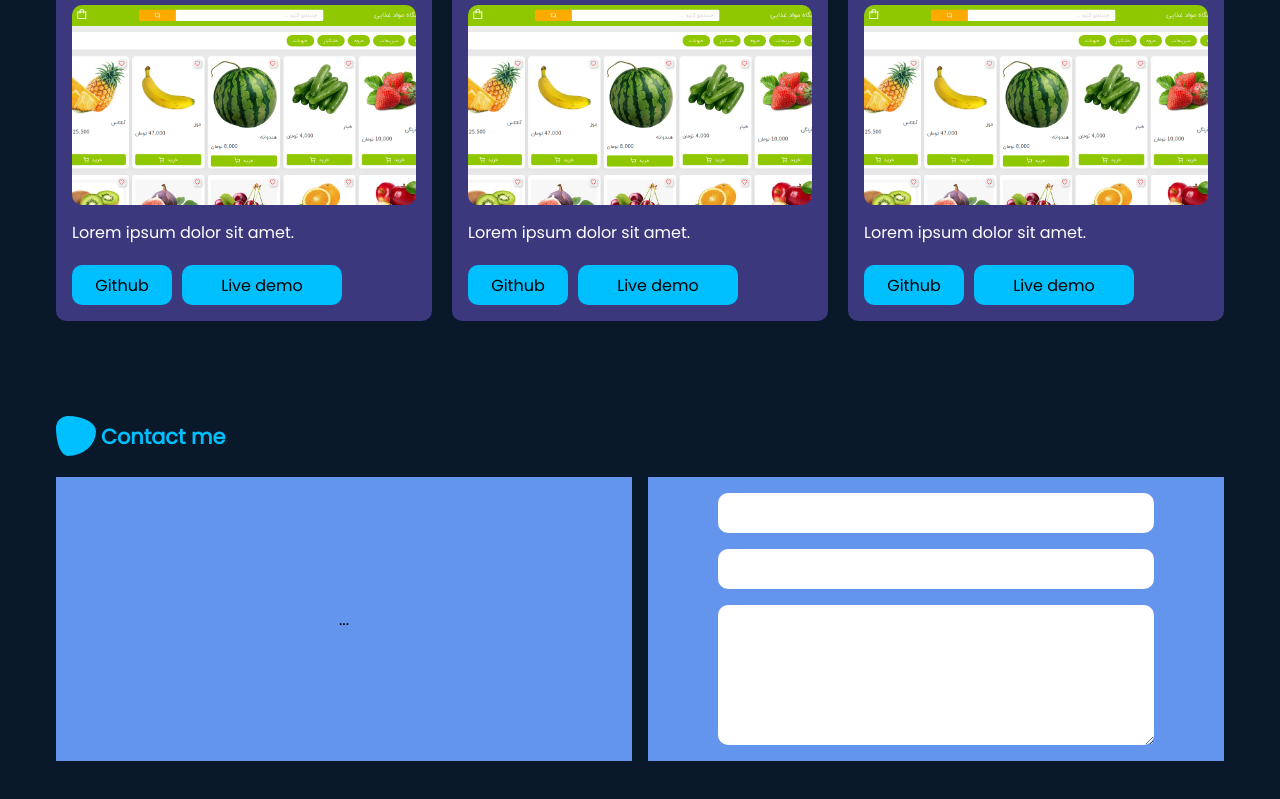
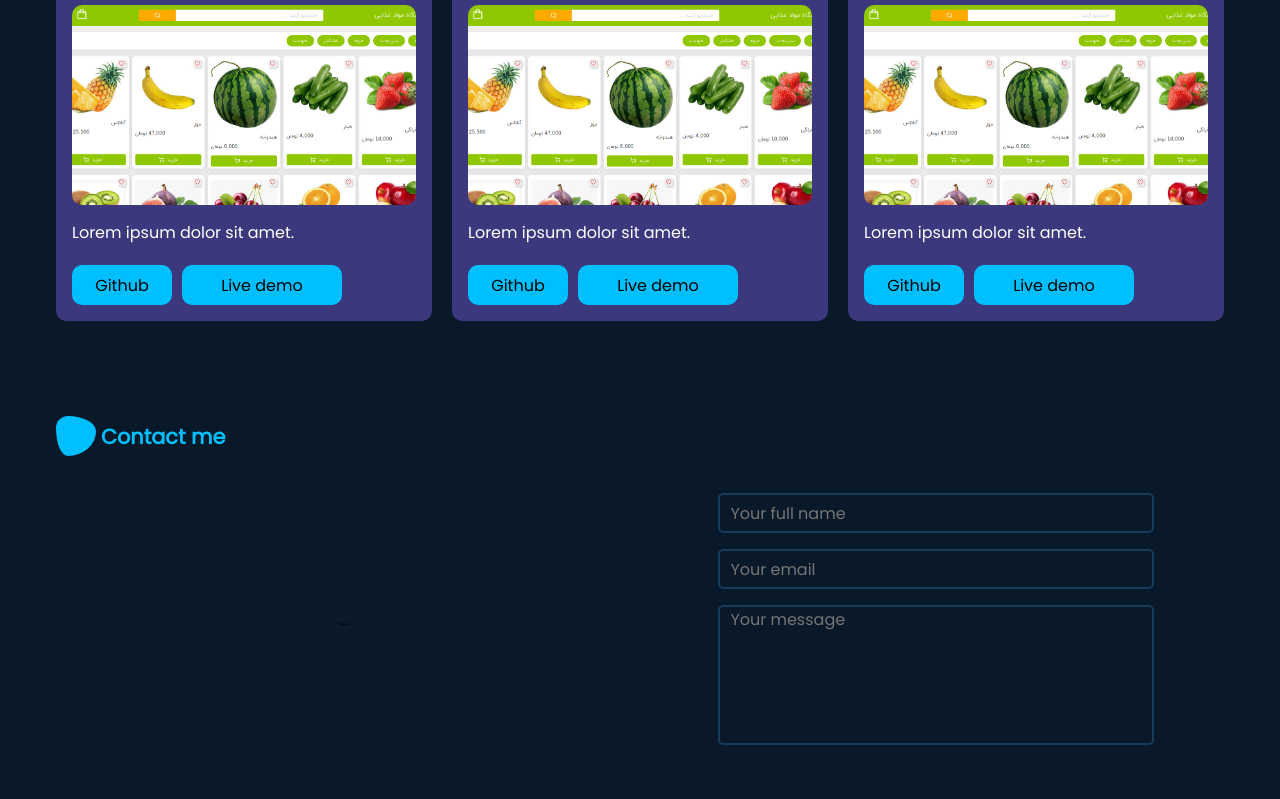
Before and after one commit to mohammadyousefvand/portofolio, a React (Create React App) app: page / in a window 1280 px wide. Shown: the part 1523-2322 px from the top of the page. Built offline with nearby package versions, Linux system fonts and the light colour scheme.

Commit message:
ContactForm: style code change

```diff
--- a/src/Components/ContactForm/ContactForm.css
+++ b/src/Components/ContactForm/ContactForm.css
@@ -15,11 +15,20 @@
   width: 80%;
   height: 40px;
   margin: 0 auto;
-  border-radius: 10px;
+  border-radius: 5px;
   font-size: 1rem;
   padding-left: 10px;
+  background: none;
+  border: 2px solid rgb(22, 59, 91);
+  color: #fff;
+}
+
+.field:focus,
+.textarea:focus {
+  border-color: var(--secondry-color);
 }
 
 .textarea {
   height: 140px;
+  resize: none;
 }
--- a/src/Components/ContactForm/ContactForm.jsx
+++ b/src/Components/ContactForm/ContactForm.jsx
@@ -34,11 +34,21 @@ function ContactForm() {
         return (
           <Form className="form">
             <div className="input-Box">
-              <Field className="field" name="name" type="text" />
+              <Field
+                className="field"
+                name="name"
+                type="text"
+                placeholder="Your full name"
+              />
               <ErrorMessage name="name" />
             </div>
             <div className="input-Box">
-              <Field className="field" name="email" type="email" />
+              <Field
+                className="field"
+                name="email"
+                type="email"
+                placeholder="Your email"
+              />
               <ErrorMessage name="email" />
             </div>
             <div className="input-Box">
@@ -47,6 +57,7 @@ function ContactForm() {
                 as="textarea"
                 name="message"
                 type="text"
+                placeholder="Your message"
               />
               <ErrorMessage name="message" />
             </div>
--- a/src/page/Contact/Contact.css
+++ b/src/page/Contact/Contact.css
@@ -23,8 +23,8 @@
   border-radius: 30% 70% 71% 29% / 30% 38% 62% 70%;
 }
 
-.contact-wrapper{
-    gap: 16px;
+.contact-wrapper {
+  gap: 16px;
 }
 
 .contact-info-wrapper,
@@ -34,6 +34,5 @@
   gap: 16px;
   align-items: center;
   justify-content: center;
-  background-color: cornflowerblue;
   padding: 16px;
 }
```
